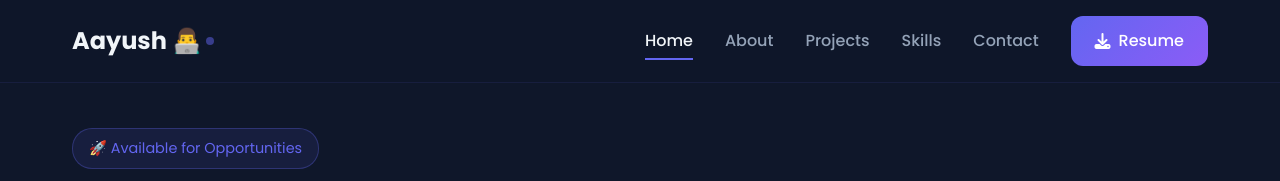
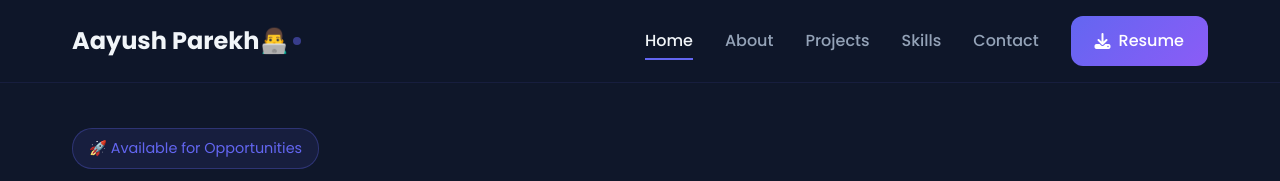
Before and after one commit to aayushparekh27/aayushparekhportfolio, a plain HTML site: page index.html in a window 1280 px wide. Shown: the top 181 px of the page. Drawn offline with Linux system fonts and the light colour scheme.

Commit message:
Heading Change

```diff
--- a/index.html
+++ b/index.html
@@ -67,7 +67,7 @@
     <nav class="navbar">
         <div class="nav-container">
             <a href="#home" class="logo">
-                <span class="logo-text">Aayush 👨‍💻</span>
+                <span class="logo-text">Aayush Parekh👨‍💻</span>
                 <span class="logo-dot"></span>
             </a>
 
```
